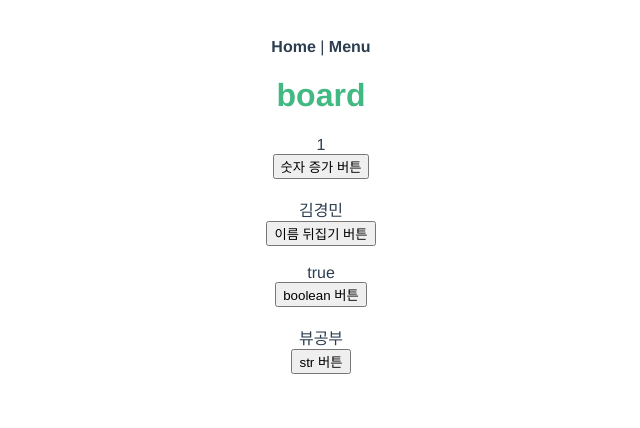
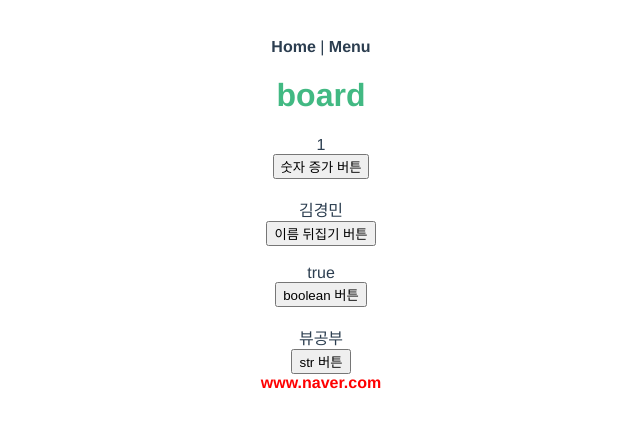
Before and after one commit to kyeongmin21/vueStudy, a Vue app: page /board in a window 1280 px wide. Shown: the top 428 px of the page, without its empty margins (319-959 px from the left). Built offline with nearby package versions, Linux system fonts and the light colour scheme.

Commit message:
class바인딩 - 객체구문

```diff
--- a/src/views/Board.vue
+++ b/src/views/Board.vue
@@ -6,6 +6,8 @@
                 :bool="trueFalse" @onOff="flag"
                 :str="string" @pushEvent="push">
     </BoardChild>
+
+    <div :class="objClass">www.naver.com</div>
   </div>
 </template>
 
@@ -22,7 +24,12 @@ export default {
       number: 1,
       person: '김경민',
       trueFalse: true,
-      string: '뷰공부'
+      string: '뷰공부',
+
+      objClass: {
+        red: true,
+        bold: true
+      }
     };
   },
   methods: {
@@ -45,4 +52,13 @@ export default {
 
 <style>
 @import "/css/style.css";
+
+.bold {
+  font-weight: bold;
+}
+
+.red {
+  color: red;
+}
+
 </style>
```
